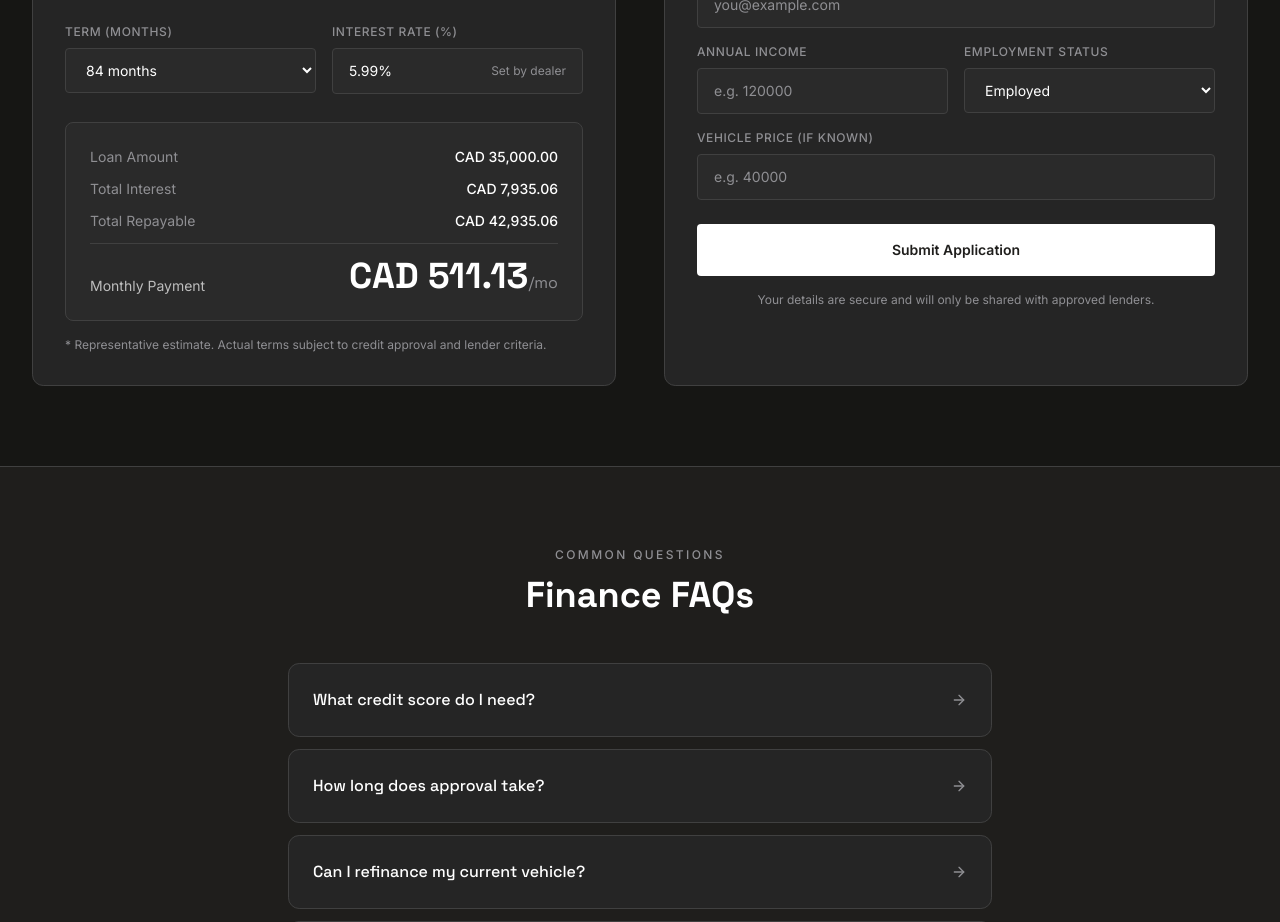
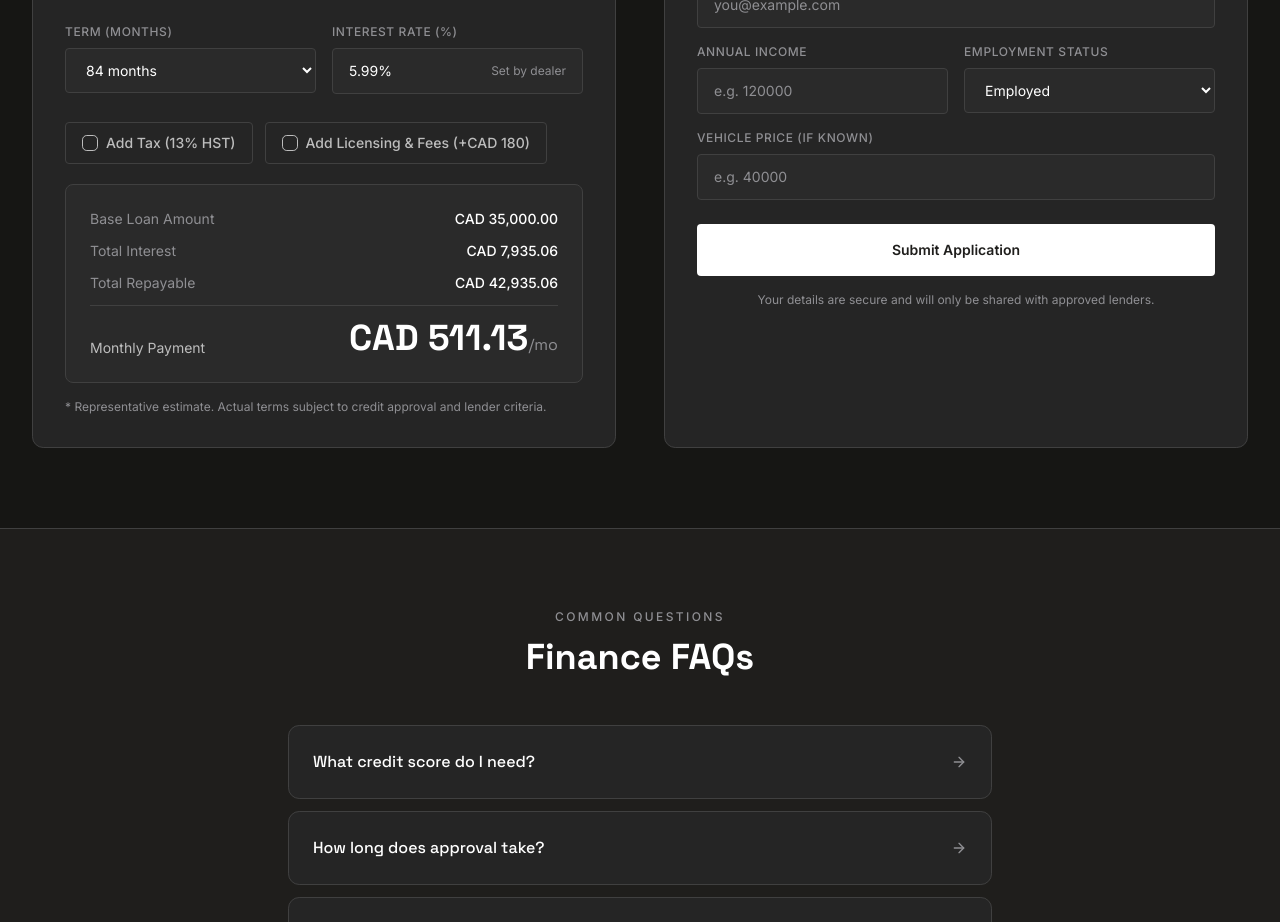
Before and after one commit to engineermahmed/aeromotors, a Next.js app: page /finance in a window 1280 px wide. Shown: the part 1320-2242 px from the top of the page. Built offline with nearby package versions, Linux system fonts and the light colour scheme.

Commit message:
feat: add HST (13%) and licensing fee ($180) toggles to finance page calculator
Co-Authored-By: Claude Sonnet 4.6 <noreply@anthropic.com>

```diff
--- a/src/app/finance/page.tsx
+++ b/src/app/finance/page.tsx
@@ -26,6 +26,8 @@ export default function FinancePage() {
   const [term, setTerm] = useState(84);
   const [rate, setRate] = useState(5.99);
   const [availableTerms, setAvailableTerms] = useState([24, 36, 48, 60, 72, 84]);
+  const [taxIncluded, setTaxIncluded] = useState(false);
+  const [licensingIncluded, setLicensingIncluded] = useState(false);
   const [form, setForm] = useState({ name: "", email: "", phone: "", income: "", employment: "Employed", vehiclePrice: "" });
   const [submitted, setSubmitted] = useState(false);
   const [openFaq, setOpenFaq] = useState<number | null>(null);
@@ -44,14 +46,21 @@ export default function FinancePage() {
   }, []);
 
   const loanAmount = vehicle - downPayment;
+  const effectiveLoanAmount = useMemo(() => {
+    let amt = loanAmount;
+    if (taxIncluded) amt = Math.round(amt * 1.13 * 100) / 100;
+    if (licensingIncluded) amt = Math.round((amt + 180) * 100) / 100;
+    return amt;
+  }, [loanAmount, taxIncluded, licensingIncluded]);
+
   const monthly = useMemo(() => {
     const r = rate / 100 / 12;
-    if (r === 0) return loanAmount / term;
-    return (loanAmount * r * Math.pow(1 + r, term)) / (Math.pow(1 + r, term) - 1);
-  }, [loanAmount, term, rate]);
+    if (r === 0) return effectiveLoanAmount / term;
+    return (effectiveLoanAmount * r * Math.pow(1 + r, term)) / (Math.pow(1 + r, term) - 1);
+  }, [effectiveLoanAmount, term, rate]);
 
   const totalRepayable = monthly * term;
-  const totalInterest = totalRepayable - loanAmount;
+  const totalInterest = totalRepayable - effectiveLoanAmount;
 
   const fmt = (n: number) => new Intl.NumberFormat("en-CA", { style: "currency", currency: "CAD", currencyDisplay: "code", minimumFractionDigits: 2, maximumFractionDigits: 2 }).format(n);
   const inputCls = "w-full bg-[#2A2A2A] border border-[#404040] text-white placeholder-[#8F8F93] rounded px-4 py-3 text-sm focus:outline-none focus:border-[#8F8F93] transition-colors";
@@ -147,11 +156,53 @@ export default function FinancePage() {
                   </div>
                 </div>
 
+                {/* Add-on toggles */}
+                <div className="flex flex-wrap gap-3 mb-5">
+                  <button
+                    type="button"
+                    onClick={() => setTaxIncluded((v) => !v)}
+                    className={`flex items-center gap-2 px-4 py-2.5 rounded border text-sm font-medium transition-all cursor-pointer ${taxIncluded ? "bg-white text-[#1F1E1C] border-white" : "bg-transparent text-[#BDBDBD] border-[#404040] hover:border-[#8F8F93] hover:text-white"}`}
+                  >
+                    <span className={`w-4 h-4 rounded-sm border flex items-center justify-center shrink-0 ${taxIncluded ? "bg-[#1F1E1C] border-[#1F1E1C]" : "border-current"}`}>
+                      {taxIncluded && <CheckCircle className="w-3 h-3" />}
+                    </span>
+                    Add Tax (13% HST)
+                  </button>
+                  <button
+                    type="button"
+                    onClick={() => setLicensingIncluded((v) => !v)}
+                    className={`flex items-center gap-2 px-4 py-2.5 rounded border text-sm font-medium transition-all cursor-pointer ${licensingIncluded ? "bg-white text-[#1F1E1C] border-white" : "bg-transparent text-[#BDBDBD] border-[#404040] hover:border-[#8F8F93] hover:text-white"}`}
+                  >
+                    <span className={`w-4 h-4 rounded-sm border flex items-center justify-center shrink-0 ${licensingIncluded ? "bg-[#1F1E1C] border-[#1F1E1C]" : "border-current"}`}>
+                      {licensingIncluded && <CheckCircle className="w-3 h-3" />}
+                    </span>
+                    Add Licensing & Fees (+CAD 180)
+                  </button>
+                </div>
+
                 <div className="space-y-3 p-6 bg-[#2A2A2A] rounded-lg border border-[#404040]">
                   <div className="flex justify-between text-sm">
-                    <span className="text-[#8F8F93]">Loan Amount</span>
+                    <span className="text-[#8F8F93]">Base Loan Amount</span>
                     <span className="text-white font-medium">{fmt(loanAmount)}</span>
                   </div>
+                  {taxIncluded && (
+                    <div className="flex justify-between text-sm">
+                      <span className="text-[#8F8F93]">HST (13%)</span>
+                      <span className="text-white font-medium">+ {fmt(loanAmount * 0.13)}</span>
+                    </div>
+                  )}
+                  {licensingIncluded && (
+                    <div className="flex justify-between text-sm">
+                      <span className="text-[#8F8F93]">Licensing & Fees</span>
+                      <span className="text-white font-medium">+ CAD 180.00</span>
+                    </div>
+                  )}
+                  {(taxIncluded || licensingIncluded) && (
+                    <div className="flex justify-between text-sm border-t border-[#404040] pt-3">
+                      <span className="text-[#8F8F93]">Total Financed</span>
+                      <span className="text-white font-medium">{fmt(effectiveLoanAmount)}</span>
+                    </div>
+                  )}
                   <div className="flex justify-between text-sm">
                     <span className="text-[#8F8F93]">Total Interest</span>
                     <span className="text-white font-medium">{fmt(totalInterest)}</span>
@@ -160,6 +211,7 @@ export default function FinancePage() {
                     <span className="text-[#8F8F93]">Total Repayable</span>
                     <span className="text-white font-medium">{fmt(totalRepayable)}</span>
                   </div>
+
                   <div className="border-t border-[#404040] pt-3 flex justify-between items-end">
                     <span className="text-[#BDBDBD] text-sm">Monthly Payment</span>
                     <span className="font-heading font-bold text-white text-4xl">{fmt(monthly)}<span className="text-[#8F8F93] text-base font-normal">/mo</span></span>
```
